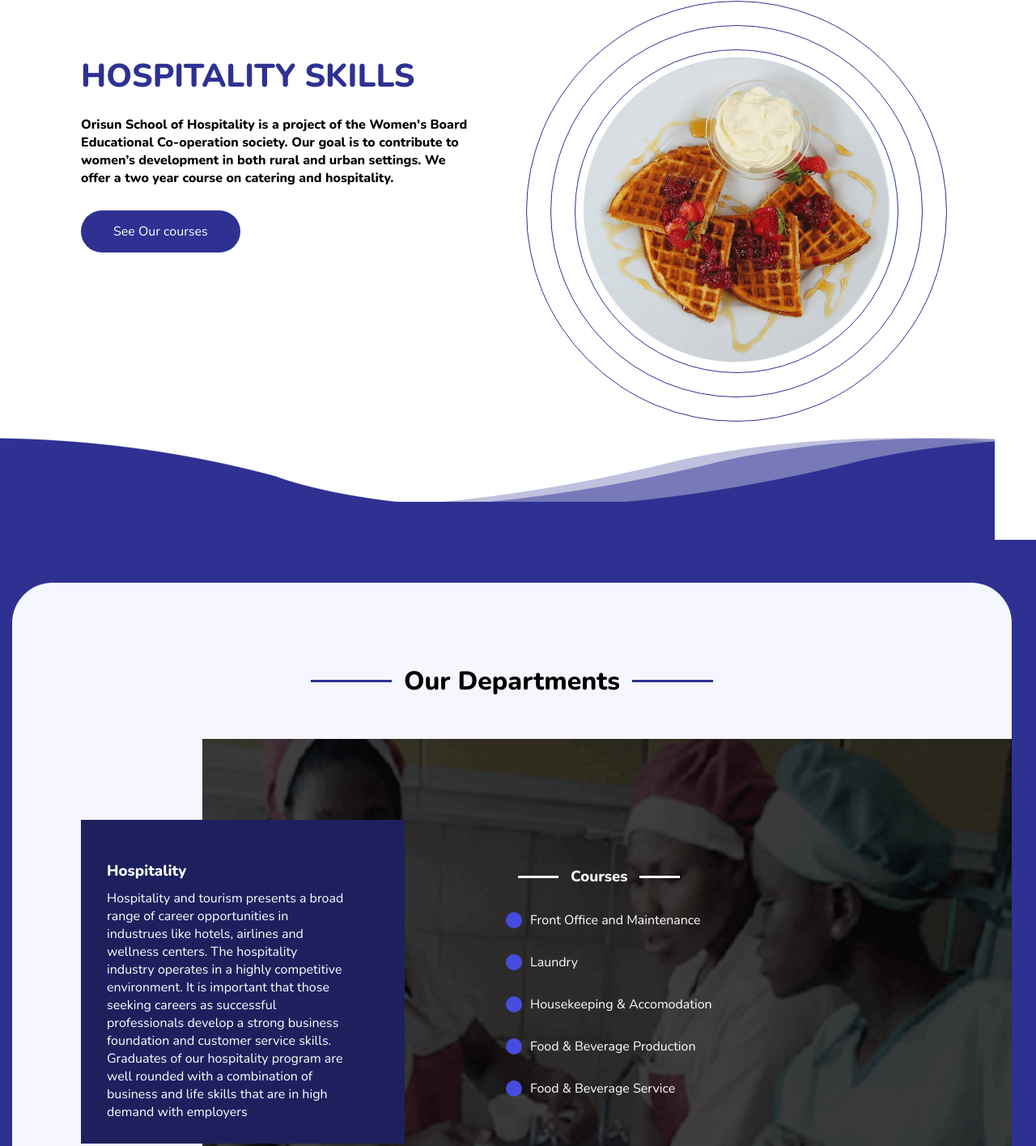
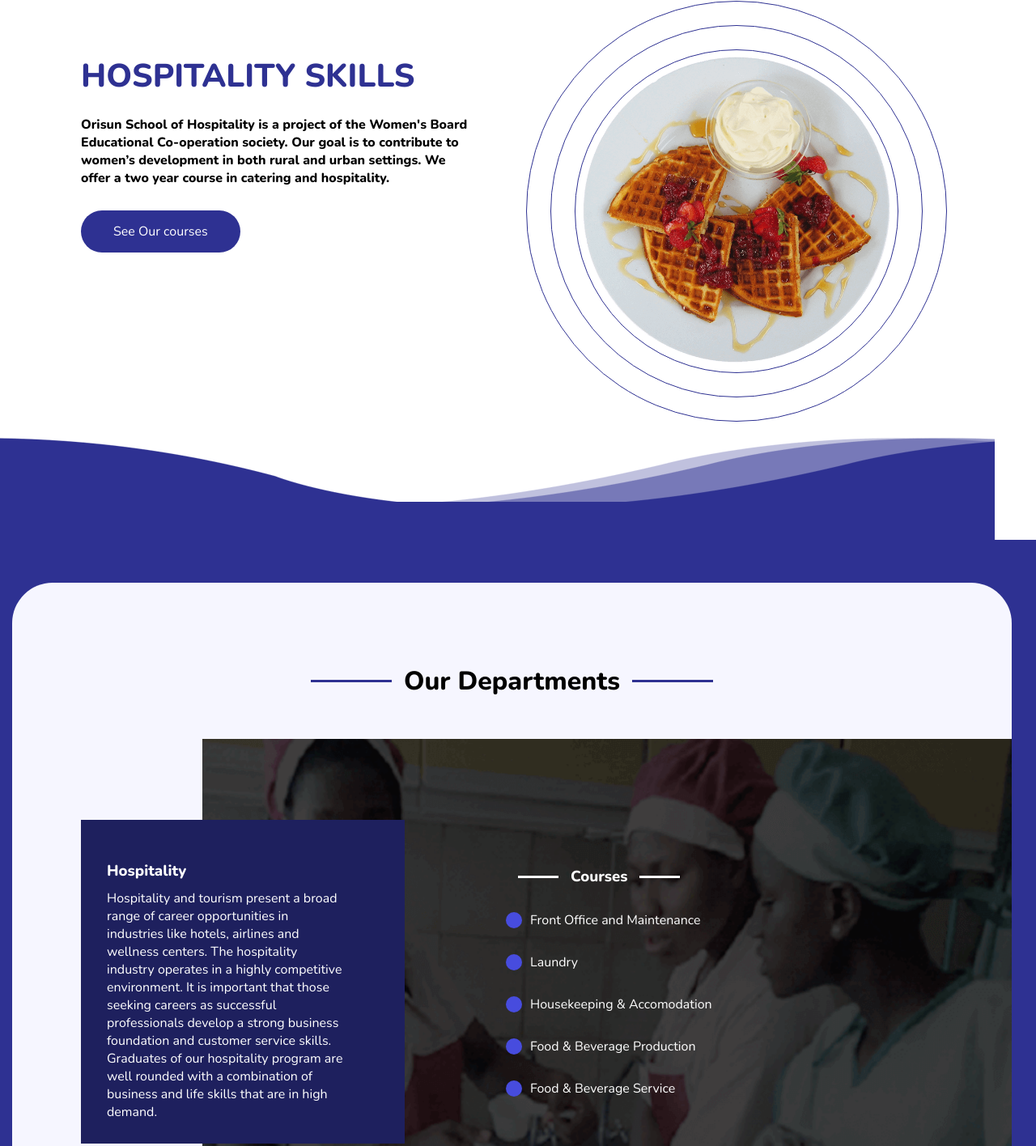
Before and after one commit to Chynweod/Orisun, a plain HTML site: page index.html in a window 1280 px wide. Shown: the part 133-1549 px from the top of the page at 81% size. Drawn offline with nearby package versions, Linux system fonts and the light colour scheme.

Commit message:
Update index.html

```diff
--- a/index.html
+++ b/index.html
@@ -50,7 +50,7 @@
             <div class="text-div">
                 <p class="title" style="font-weight: 800;">HOSPITALITY SKILLS</p>
                     <br>
-                <p style="font-weight: 800;">Orisun School of Hospitality is a project of the Women's Board Educational Co-operation society. Our goal is to contribute to women’s development in both rural and urban settings. We offer a two year course on catering and hospitality.</p>
+                <p style="font-weight: 800;">Orisun School of Hospitality is a project of the Women's Board Educational Co-operation society. Our goal is to contribute to women’s development in both rural and urban settings. We offer a two year course in catering and hospitality.</p>
 
                  <br>
                  <br>
@@ -108,7 +108,7 @@
 
                         <div class="hospi-text">
                             <h3>Hospitality</h3>
-                            <p>Hospitality and tourism presents a broad range of career opportunities in industrues like hotels, airlines and wellness centers. The hospitality industry operates in a highly competitive environment. It is important that those seeking careers as successful professionals develop a strong business foundation and customer service skills. Graduates of our hospitality program are well rounded with a combination of business and life skills that are in high demand with employers</p>
+                            <p>Hospitality and tourism present a broad range of career opportunities in industries like hotels, airlines and wellness centers. The hospitality industry operates in a highly competitive environment. It is important that those seeking careers as successful professionals develop a strong business foundation and customer service skills. Graduates of our hospitality program are well rounded with a combination of business and life skills that are in high demand.</p>
                         </div>
 
                     </div>
```
